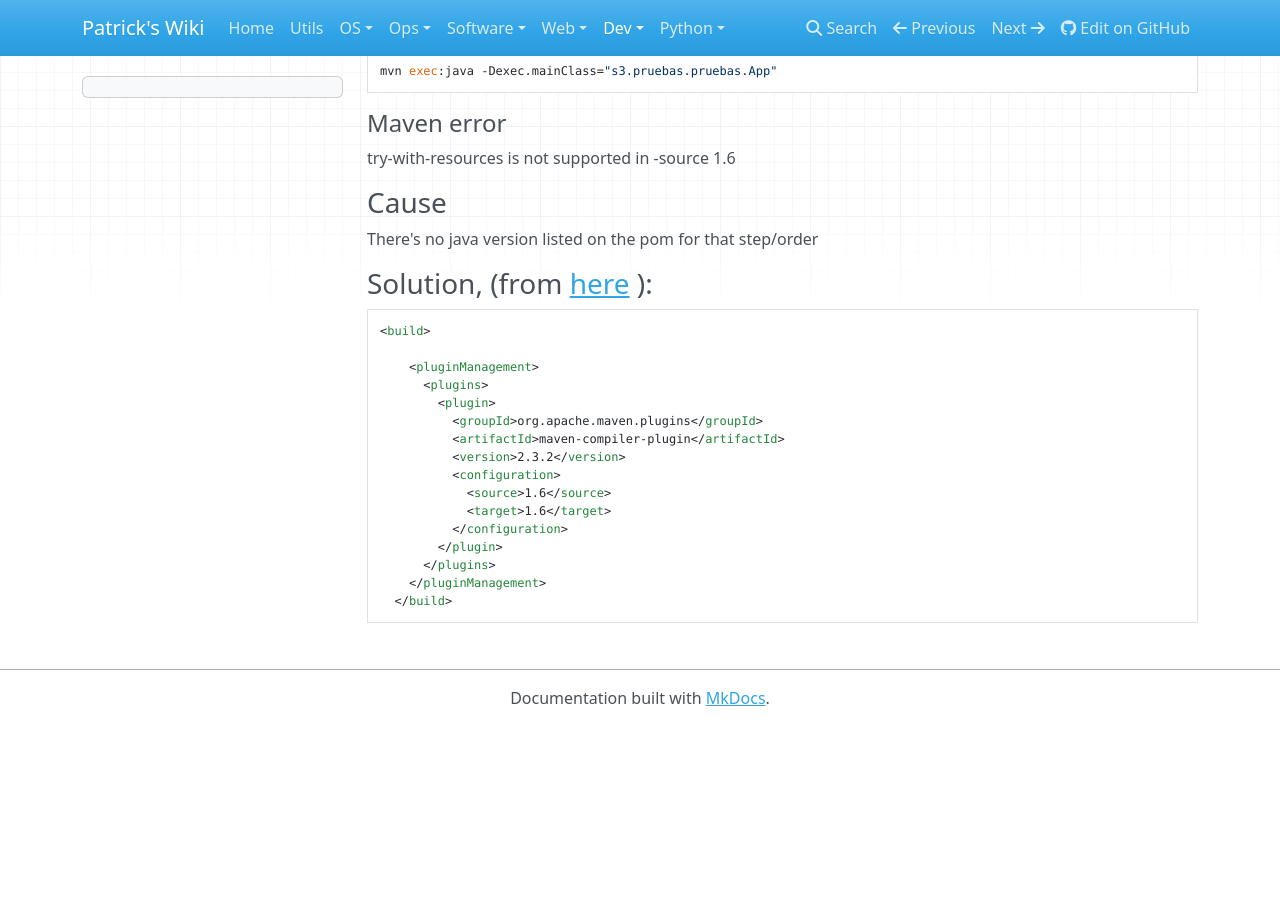
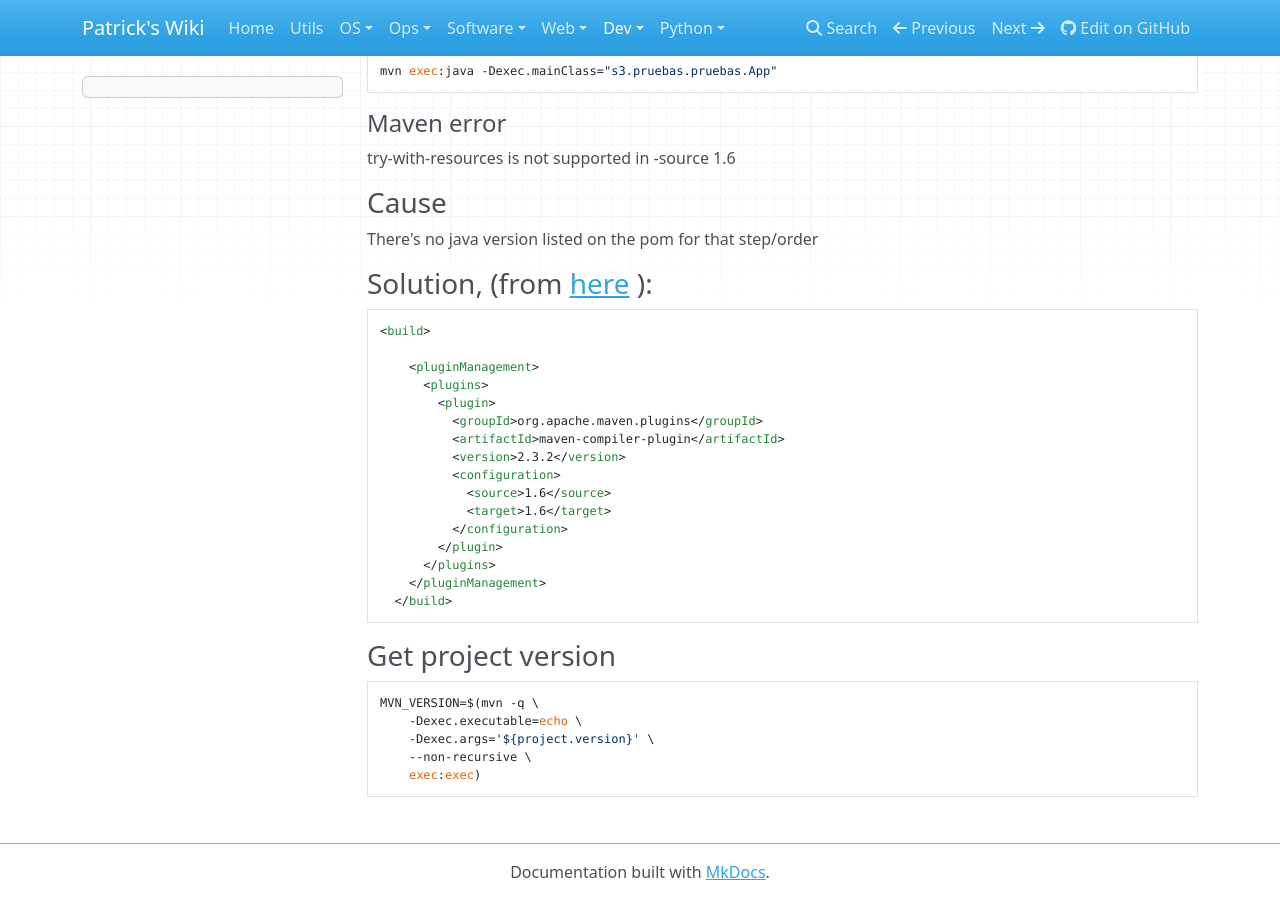
Before and after one commit to patsancu/wiki, an MkDocs documentation site: the page built from docs/dev/Java/Maven.md, in a window 1280 px wide and 900 px high, scrolled down 1027 px. Built offline with MkDocs 1.6.1, drawn with Linux system fonts in a browser that asks for light colours; nearby versions of some CDN libraries; before the commit the page ends 1753 px from its top, so only the background shows below that.

Commit message:
get project version

````diff
--- a/docs/dev/Java/Maven.md
+++ b/docs/dev/Java/Maven.md
@@ -77,3 +77,13 @@ There's no java version listed on the pom for that step/order
     </pluginManagement>
   </build>
 ```
+
+
+### Get project version
+```
+MVN_VERSION=$(mvn -q \
+    -Dexec.executable=echo \
+    -Dexec.args='${project.version}' \
+    --non-recursive \
+    exec:exec)
+```
````
